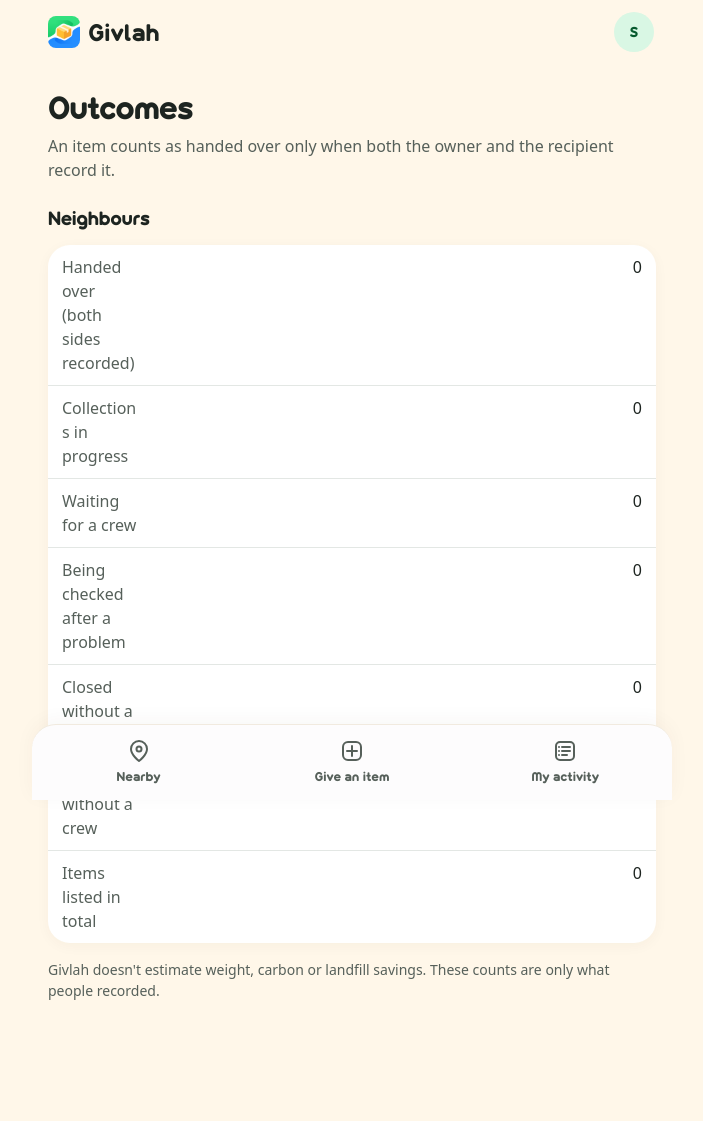
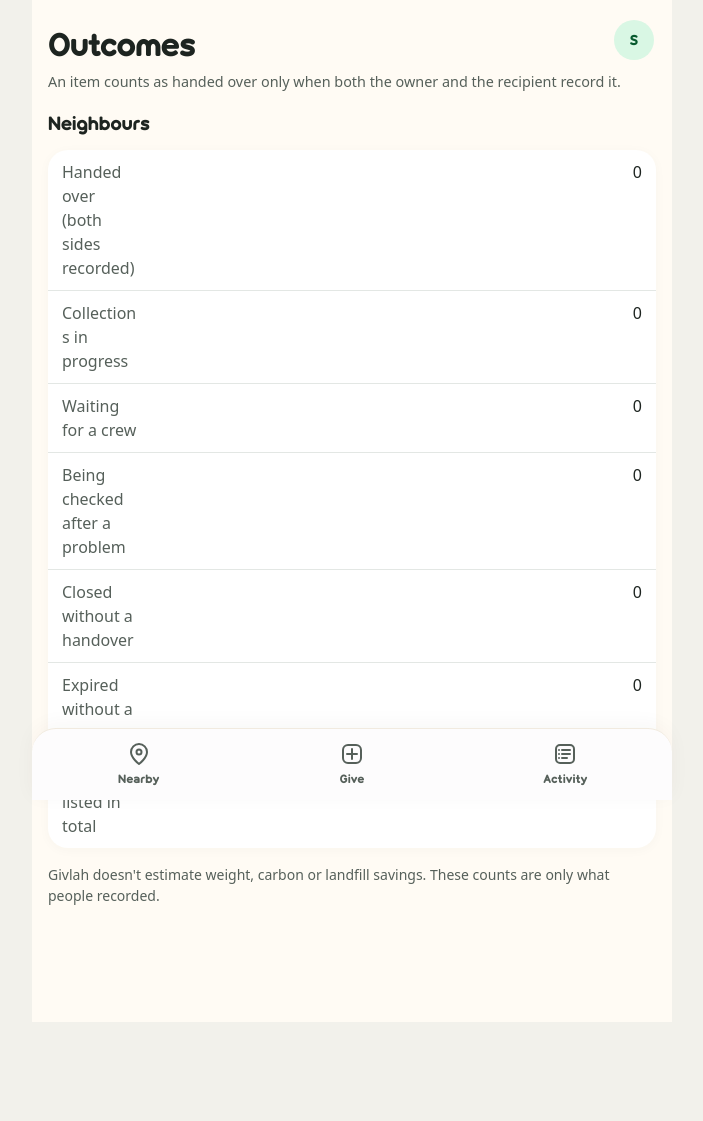
Before and after one commit to Givlah/Givlah, a Django app: page /impact/ in a window 1280 px wide. Shown: the whole page, without its empty margins (288-991 px from the left). After the commit the page ends 1022 px from the top, so only its background shows below. Run offline with Django 5.2, Linux system fonts and the light colour scheme; the visitor is signed in with stand-in values (Sample User, id 1); data that the repository does not hold is empty.

Commit message:
style: use app screen chrome and selectable motion

```diff
--- a/static/css/givlah.css
+++ b/static/css/givlah.css
@@ -34,20 +34,21 @@
   --line: #e3e7e4;
   --danger: #b3261e;
   --danger-bg: #fdecea;
-  --radius: 22px;
+  --radius: 20px;
   --radius-sm: 14px;
   --space: 16px;
-  --tabbar-h: 76px;
-  --shadow: 0 3px 14px rgb(75 54 19 / 4%);
+  --tabbar-h: 72px;
+  --shadow: 0 2px 12px rgb(75 54 19 / 3%);
+  --app-background: #fffbf4;
   color-scheme: light;
 }
 
 * { box-sizing: border-box; }
 [hidden] { display: none !important; }
-html { -webkit-text-size-adjust: 100%; background: var(--cream); scroll-padding-block: 80px 100px; }
+html { -webkit-text-size-adjust: 100%; background: #f2f1eb; scroll-padding-block: 72px 100px; }
 body {
   margin: 0;
-  background: var(--cream);
+  background: var(--app-background);
   color: var(--ink);
   font: 16px/1.5 system-ui, -apple-system, "Segoe UI", Roboto, sans-serif;
   padding-bottom: calc(var(--tabbar-h) + env(safe-area-inset-bottom) + 8px);
@@ -57,7 +58,7 @@ img { max-width: 100%; height: auto; display: block; }
 a { color: var(--blue-700); }
 h1, h2 { font-family: var(--font-display); font-weight: 700; line-height: 1.2; margin: 0 0 8px; }
 .hand { font-family: var(--font-hand); font-size: 1.35rem; line-height: 1.25; color: var(--ink-muted); }
-h1 { font-size: 2rem; letter-spacing: -0.035em; }
+h1 { font-size: 2.05rem; letter-spacing: -0.04em; }
 h2 { font-size: 1.2rem; letter-spacing: -0.02em; }
 p { margin: 0 0 12px; }
 .muted { color: var(--ink-muted); }
@@ -73,8 +74,14 @@ p { margin: 0 0 12px; }
   position: sticky; top: 0; z-index: 10;
   display: flex; align-items: center; justify-content: space-between; gap: 12px;
   padding: 10px var(--space); padding-top: calc(10px + env(safe-area-inset-top));
-  background: var(--cream);
+  background: var(--app-background);
 }
+.app .topbar { position: absolute; top: calc(18px + env(safe-area-inset-top)); left: max(16px, calc(50% - 304px)); right: max(16px, calc(50% - 304px)); padding: 0; background: transparent; justify-content: flex-end; pointer-events: none; }
+.app .topbar .account { pointer-events: auto; }
+.app:has(.demo-banner) .topbar { top: calc(40px + env(safe-area-inset-top)); }
+.app .page { padding-top: calc(24px + env(safe-area-inset-top)); }
+.app .page-head > h1, .app .auth > h1 { padding-right: 54px; }
+.app .page-head > .muted { font-size: 0.9rem; }
 .brand { display: flex; align-items: center; gap: 8px; min-height: 44px; text-decoration: none; color: var(--ink); font-family: var(--font-display); font-weight: 700; font-size: 1.5rem; line-height: 1; }
 .brand img { border-radius: 8px; }
 .account { display: flex; align-items: center; gap: 10px; font-size: 0.9rem; }
@@ -84,11 +91,15 @@ p { margin: 0 0 12px; }
 .account-menu { position: relative; }
 .account-menu summary { display: flex; align-items: center; justify-content: center; width: 44px; min-height: 44px; cursor: pointer; border-radius: 50%; list-style: none; }
 .account-menu summary::-webkit-details-marker { display: none; }
-.account-popover { position: absolute; right: 0; top: 52px; width: 210px; padding: 16px; background: white; border: 1px solid var(--line); border-radius: var(--radius-sm); box-shadow: var(--shadow); }
-.demo-banner { margin: 0 16px; padding: 6px 10px; background: #fff0ce; color: var(--gold-700); font-size: 0.75rem; border-radius: 8px; }
+.account-popover { position: absolute; right: 0; top: 52px; width: 240px; padding: 18px; background: white; border: 1px solid var(--line); border-radius: var(--radius); box-shadow: 0 12px 40px rgb(30 40 30 / 12%); }
+.account-popover .brand { margin-bottom: 16px; }
+.account-popover .who { display: block; margin-bottom: 12px; }
+.motion-setting { display: grid; gap: 6px; font-size: 0.85rem; }
+.motion-setting select { width: 100%; min-height: 44px; border: 1px solid #8c9890; padding: 8px; background: white; border-radius: 10px; font: inherit; color: var(--ink); }
+.demo-banner { margin: 0; padding: 4px 16px; min-height: 22px; background: #fff3d9; color: #684100; font-size: 0.65rem; text-align: center; }
 
 .page { max-width: 640px; margin: 0 auto; padding: 24px var(--space); overflow-wrap: anywhere; }
-.page-head { margin-bottom: 24px; }
+.page-head { margin-bottom: 18px; }
 .page-head p:last-child { margin-bottom: 0; }
 
 /* Messages */
@@ -133,8 +144,8 @@ p { margin: 0 0 12px; }
 .chip .icon, .location-line .icon { width: 16px; height: 16px; }
 .location-line { display: flex; align-items: center; gap: 5px; }
 .image-slot { margin: 0 auto 20px; width: 100%; max-width: 320px; }
-.image-slot-frame { position: relative; width: 100%; overflow: hidden; background: #fffaf1; border: 1px solid #f0e6d4; border-radius: 20px; }
-.image-slot-frame img { position: absolute; inset: 0; width: 100%; height: 100%; max-width: 100%; object-fit: contain; mix-blend-mode: multiply; }
+.image-slot-frame { position: relative; width: 100%; overflow: hidden; background: #fff7e9; border: 1px solid #eadfcf; border-radius: 18px; }
+.image-slot-frame img { position: absolute; inset: 5px; width: calc(100% - 10px); height: calc(100% - 10px); max-width: 100%; object-fit: contain; border-radius: 13px; }
 .image-slot figcaption { margin-top: 6px; color: var(--ink-muted); font: 0.7rem/1.4 system-ui, sans-serif; text-align: center; }
 .status-ready, .status-handover_recorded { background: #eafaf1; color: var(--green-900); }
 .status-awaiting_confirmations, .status-awaiting_handover { background: #eef6ff; color: var(--blue-700); }
@@ -220,14 +231,25 @@ legend + * { clear: both; }
   height: calc(var(--tabbar-h) + env(safe-area-inset-bottom)); padding-bottom: env(safe-area-inset-bottom);
   background: var(--surface); border-top: 1px solid #f1eadf; border-radius: 24px 24px 0 0; box-shadow: 0 -4px 20px rgb(75 54 19 / 4%);
 }
-.tabbar a { font-family: var(--font-display); display: flex; flex-direction: column; align-items: center; justify-content: center; gap: 4px; font-size: 0.8rem; font-weight: 700; color: var(--ink-muted); text-decoration: none; border-radius: 20px; margin: 5px; }
+.tabbar a { font-family: var(--font-display); display: flex; flex-direction: column; align-items: center; justify-content: center; gap: 4px; font-size: 0.75rem; font-weight: 700; color: var(--ink-muted); text-decoration: none; border-radius: 14px; margin: 5px; }
 .tabbar svg { width: 24px; height: 24px; fill: none; stroke: currentColor; stroke-width: 2; stroke-linecap: round; stroke-linejoin: round; }
-.tabbar a[aria-current=page], .tabbar .tab-active { color: var(--green-900); background: #eafaf1; }
+.tabbar a[aria-current=page], .tabbar .tab-active { color: var(--green-700); }
 .tabbar a[aria-current=page] svg, .tabbar .tab-active svg { stroke: var(--green-700); }
+.tabbar a[aria-current=page] svg rect, .tabbar .tab-active svg rect { fill: var(--green-700); }
+.tabbar a[aria-current=page] svg rect ~ path, .tabbar .tab-active svg rect ~ path { stroke: white; }
+.tabbar a:first-child[aria-current=page] svg > path { fill: var(--green-700); }
+.tabbar a:first-child[aria-current=page] svg > circle { fill: white; stroke: white; }
 
-@media (prefers-reduced-motion: no-preference) {
-  .button { transition: background-color 0.15s; }
-}
+html[data-motion=on] .button, html[data-motion=on] .tabbar a, html[data-motion=on] .activity-row, html[data-motion=on] .card { transition: background-color 160ms, box-shadow 160ms, transform 160ms; }
+html[data-motion=on] .button:active, html[data-motion=on] .tabbar a:active, html[data-motion=on] .activity-row:active, html[data-motion=on] .card:active { transform: scale(0.975); }
+html[data-motion=on] details[open] > :not(summary) { animation: reveal 180ms ease-out; }
+html[data-motion=on] .messages { animation: reveal 220ms ease-out; }
+html[data-motion=on] .button:disabled { animation: pending 900ms ease-in-out infinite alternate; }
+html[data-motion=on] .page { animation: screen-enter 200ms ease-out; }
+html[data-motion-paused=true] *, html[data-motion=off] * { animation: none !important; transition: none !important; }
+@keyframes reveal { from { opacity: 0; transform: translateY(-4px); } to { opacity: 1; transform: none; } }
+@keyframes screen-enter { from { opacity: 0.7; transform: translateY(5px); } to { opacity: 1; transform: none; } }
+@keyframes pending { from { opacity: 0.6; } to { opacity: 0.9; } }
 
 /* Offers and coordination */
 .needs-line { font-weight: 600; color: var(--gold-700); }
--- a/templates/base.html
+++ b/templates/base.html
@@ -12,19 +12,23 @@
   <link rel="stylesheet" href="{% static 'css/givlah.css' %}">
   <script src="{% static 'js/givlah.js' %}" defer></script>
 </head>
-<body>
+<body class="{% if user.is_authenticated %}app{% else %}guest{% endif %} {% block screen_class %}{% endblock %}">
   <a class="skip-link" href="#main">Skip to content</a>
   <header class="topbar">
-    <a class="brand" href="{% url 'listings:nearby' %}">
+    {% if not user.is_authenticated %}<a class="brand" href="{% url 'listings:nearby' %}">
       <img src="{% static 'icons/icon-192.png' %}" alt="" width="32" height="32">
       <span>Givlah</span>
-    </a>
+    </a>{% endif %}
     {% if user.is_authenticated %}
     <div class="account">
       <details class="account-menu">
         <summary aria-label="Account: {{ user.display_name|default:user.username }}"><span class="avatar" aria-hidden="true">{{ user.display_name|default:user.username|first|upper }}</span></summary>
         <div class="account-popover">
+      <a class="brand" href="{% url 'listings:nearby' %}"><img src="{% static 'icons/icon-192.png' %}" alt="" width="32" height="32"><span>Givlah</span></a>
       <span class="who">{{ user.display_name|default:user.username }}{% if user.is_synthetic %} <span class="tag tag-demo">Demo</span>{% endif %}</span>
+      <label class="motion-setting" hidden data-motion-setting>Motion
+        <select data-motion-choice><option value="force">Full</option><option value="auto">Follow device</option><option value="reduce">Reduced</option></select>
+      </label>
       <form method="post" action="{% url 'accounts:logout' %}">{% csrf_token %}<button class="link" type="submit">Sign out</button></form>
         </div>
       </details>
@@ -48,9 +52,9 @@
     <a href="{{ nearby_url }}" {% if request.path == nearby_url %}aria-current="page"{% endif %}>
       {% include "core/_icon.html" with name="pin" %}Nearby</a>
     <a href="{{ create_url }}" class="tab-primary" {% if request.path == create_url %}aria-current="page"{% endif %}>
-      {% include "core/_icon.html" with name="plus" %}Give an item</a>
+      {% include "core/_icon.html" with name="plus" %}<span>Give</span></a>
     <a href="{{ activity_url }}" {% if request.path == activity_url %}aria-current="page"{% elif request.resolver_match.url_name == 'plan' or request.resolver_match.url_name == 'crew' %}class="tab-active"{% endif %}>
-      {% include "core/_icon.html" with name="activity" %}My activity</a>
+      {% include "core/_icon.html" with name="activity" %}<span>Activity</span></a>
   </nav>
   {% endif %}
 </body>
```
Also changed, not shown: static/js/givlah.js (+33 -0 lines).
